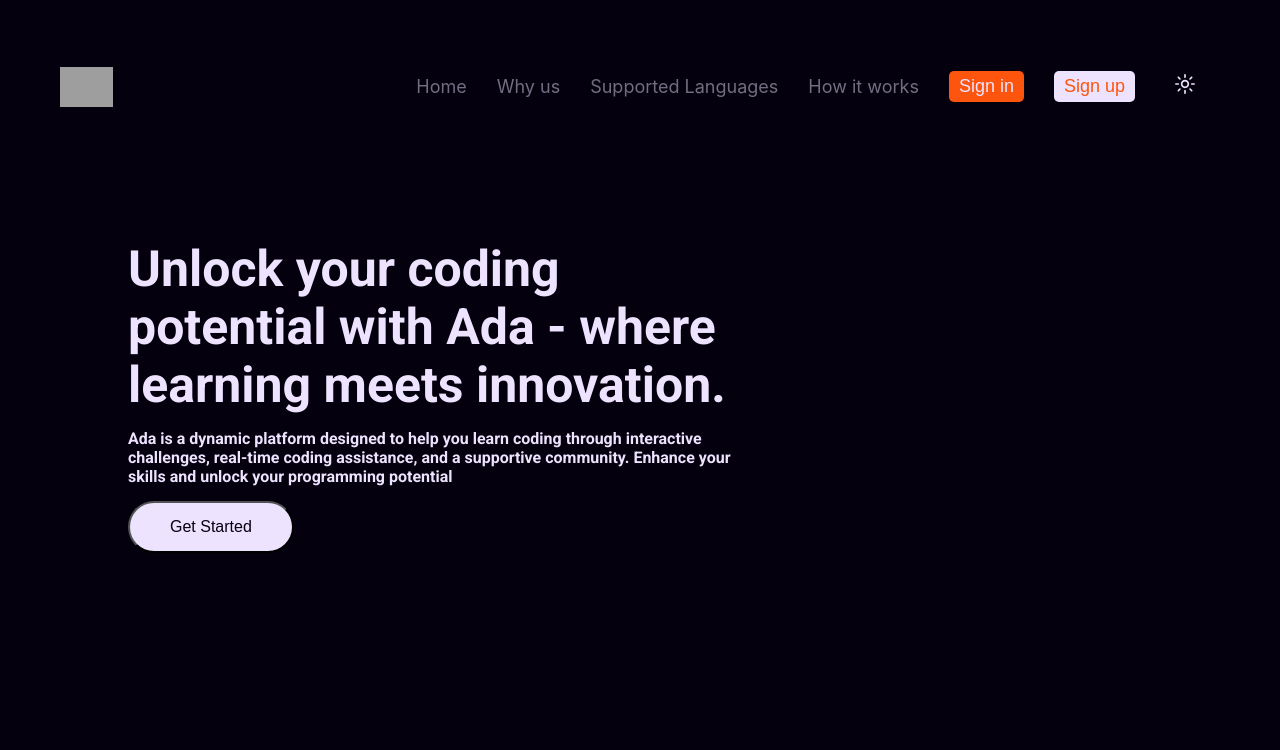
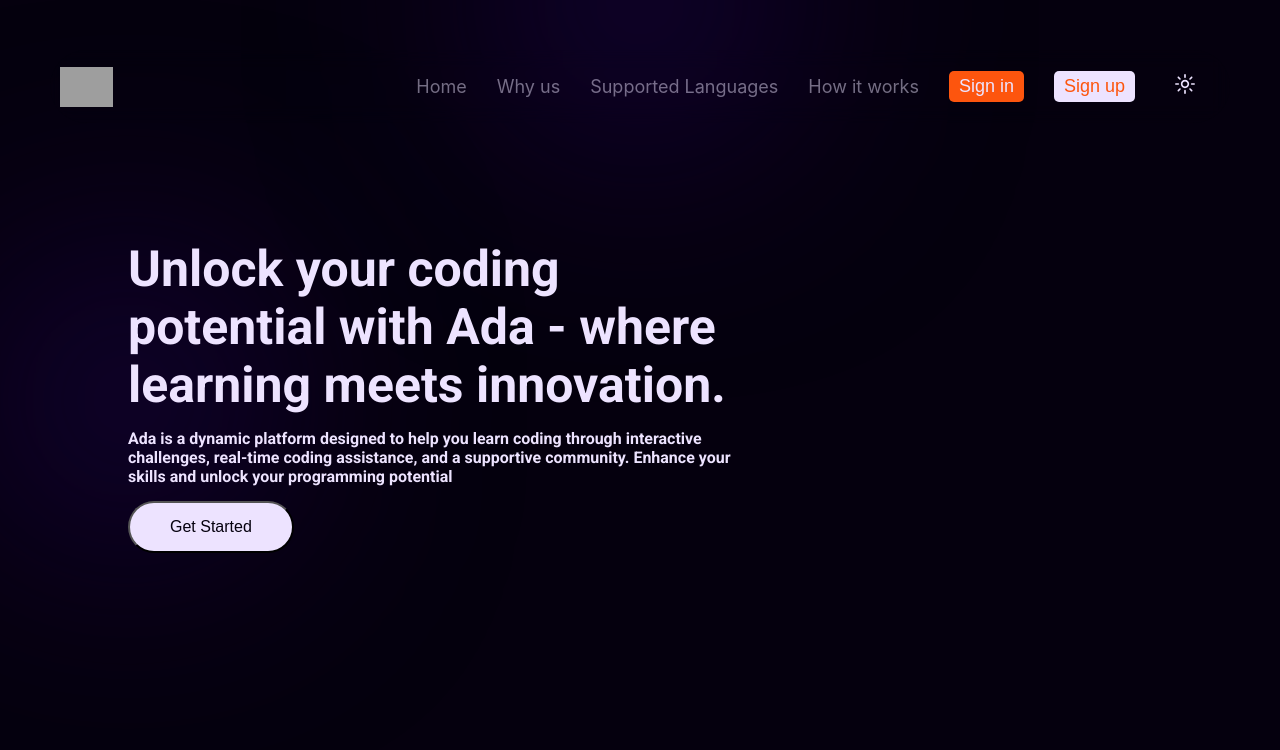
Before and after one commit to AlgorithmicPV/Ada-Learning-Platform, a Flask app: page / in a window 1280 px wide. Shown: the top 750 px of the page. Run offline with Flask 3, Linux system fonts and the light colour scheme; some web fonts are replaced; grey boxes are pictures that could not be loaded.

Commit message:
Add glowing circle visuals to landing page home section

```diff
--- a/static/css/landing_page.css
+++ b/static/css/landing_page.css
@@ -239,3 +239,44 @@ body {
     position: absolute;
   }
 }
+
+.circle-2,
+.circle-1 {
+  position: absolute;
+  width: 100px;
+  height: 100px;
+  border-radius: 50%;
+  background-color: #17013d;
+  /* background-color: red; */
+  /* opacity: 0.1; */
+  filter: blur(120px);
+  transform: translate(-50%, -50%);
+  z-index: 0;
+  animation-name: size_anim;
+  animation-duration: 4s;
+  animation-iteration-count: infinite;
+}
+
+@keyframes size_anim {
+  0% {
+    width: 50px;
+    height: 50px;
+  }
+  50% {
+    width: 500px;
+    height: 500px;
+  }
+  100% {
+    width: 50px;
+    height: 50px;
+  }
+}
+
+.circle-1 {
+  left: 50%;
+}
+
+.circle-2 {
+  left: 10%;
+  top: 50%;
+}
--- a/templates/landing_page.html
+++ b/templates/landing_page.html
@@ -66,8 +66,8 @@
         </div>
       </div>
       <section id="home">
-        <!-- <OrbGlow class="home-circle-1" />
-        <OrbGlow class="home-circle-2" /> -->
+        <div class="circle-1"></div>
+        <div class="circle-2"></div>
         <div class="home-cont">
           <p class="home-txt-1">
             Unlock your coding potential with Ada - where learning meets
```
